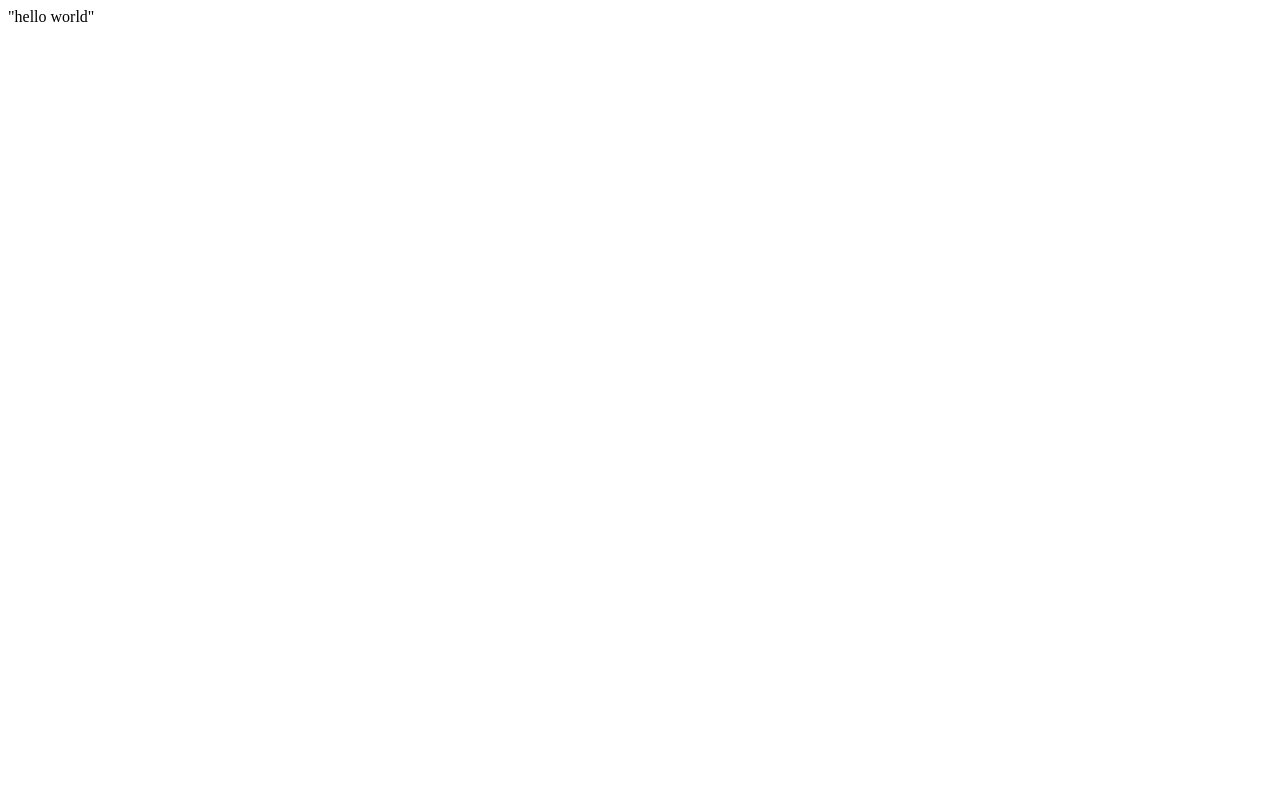
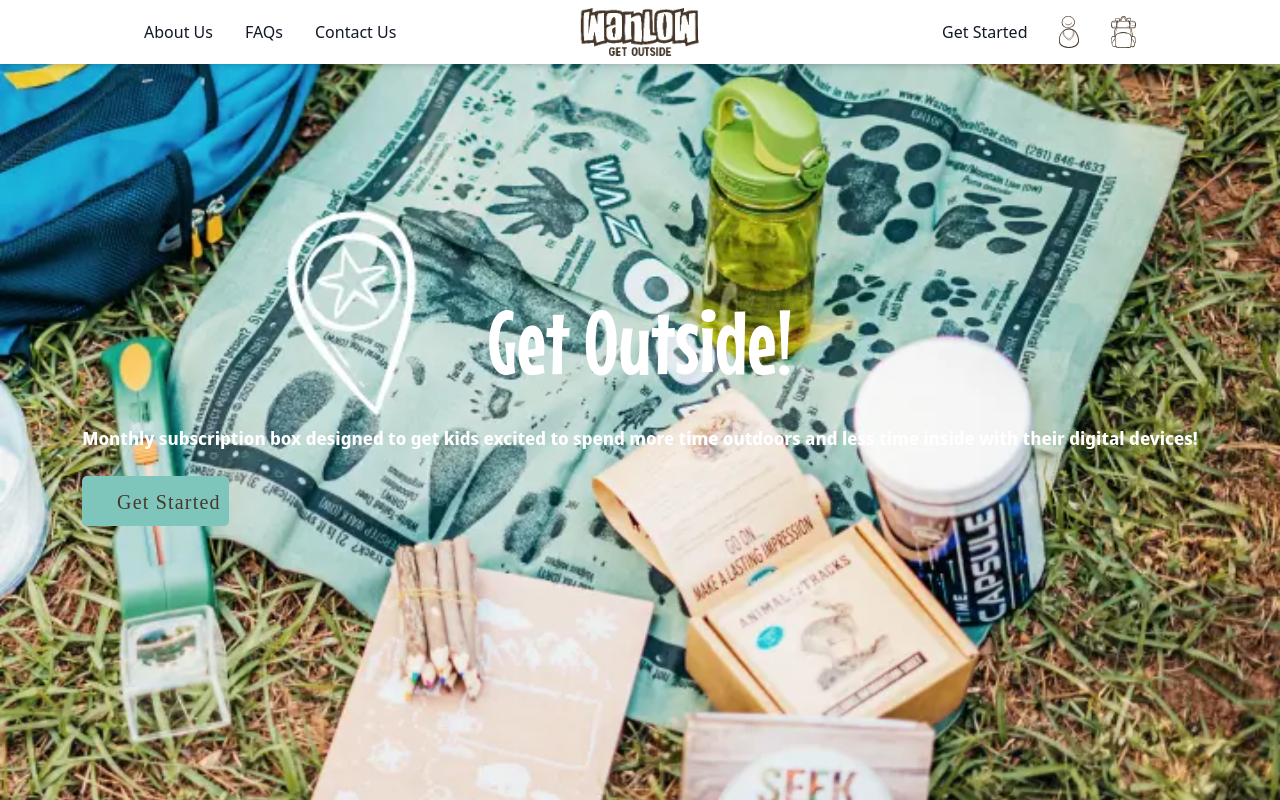
Before and after one commit to DurakovicB/Wanlow-Homepage, a plain HTML site: page index.html in a window 1280 px wide. Drawn offline with nearby package versions, Linux system fonts and the light colour scheme.

Commit message:
added navbar, basic title

```diff
--- a/index.html
+++ b/index.html
@@ -1,3 +1,60 @@
+<!DOCTYPE html>
+<html lang="en">
 <head>
-    "hello world"
+    <meta charset="UTF-8">
+    <meta name="viewport" content="width=device-width, initial-scale=1.0">
+    <title> Wanlow</title>
+    <script src="https://cdn.tailwindcss.com"></script>
+    <link href="styles/main.css" rel="stylesheet">
+    <link href="https://fonts.googleapis.com/css2?family=Mouse+Memoirs&family=Noto+Sans+Display:wght@600&display=swap" rel="stylesheet">
+
 </head>
+<body class="bg-gray-100 text-gray-900">
+
+            <!--navbar with links -->
+<nav class="bg-white shadow-md fixed w-full top-0 z-10">
+    <div class="max-w-6xl mx-auto px-20"> <!-- padding away from edge-->
+        <div class="flex justify-between items-center py-4">
+            <ul class="flex space-x-8">
+                <li><a href="#" class="hover:text-blue-500">About Us</a></li>
+                <li><a href="#" class="hover:text-blue-500">FAQs</a></li>
+                <li><a href="#" class="hover:text-blue-500">Contact Us</a></li>
+            </ul>
+
+            <a href="#" class="absolute left-1/2 transform -translate-x-1/2">
+                <img src="assets/images/Wanlow Type Logo w Tagline.webp" alt="Brand" class="h-12">
+            </a>
+
+            <div class="flex space-x-8 items-center">
+                <a href="#" class="hover:text-blue-500">Get Started</a>
+                <a href="#" class="hover:text-blue-500">
+                    <img src="assets/images/Component 26 – 1.svg" alt="Student" class="h-8">
+                </a>
+                <a href="#" class="hover:text-blue-500">
+                    <img src="assets/images/Component 24 – 2.svg" alt="Backpack" class="h-8">
+                </a>
+            </div>
+        </div>
+    </div>
+</nav>
+
+    <!-- title -->
+<header class="h-screen flex items-center justify-center bg-cover bg-center" style="background-image: url('assets/images/Group\ 837.webp');">
+    <div class="text-center text-white">
+        <h1 class="mb-4" style="font-family: 'Mouse Memoirs', sans-serif; font-size: 90px;">
+            Get Outside!
+        </h1>
+        <p class="mb-6" style="font-family: 'Noto Sans Display', sans-serif; font-weight: 600; font-size: 18px;">
+            Monthly subscription box designed to get kids excited to spend more time outdoors and less time inside with their digital devices!
+        </p>
+        <a href="#">
+            <img src="assets/images/Component 27 – 1.svg" alt="Get Started" class="w-[147px] h-[50px]">
+        </a>
+    </div>
+</header>
+
+<!--js-->
+<script src="scripts/main.js"></script>
+
+</body>
+</html>
```
